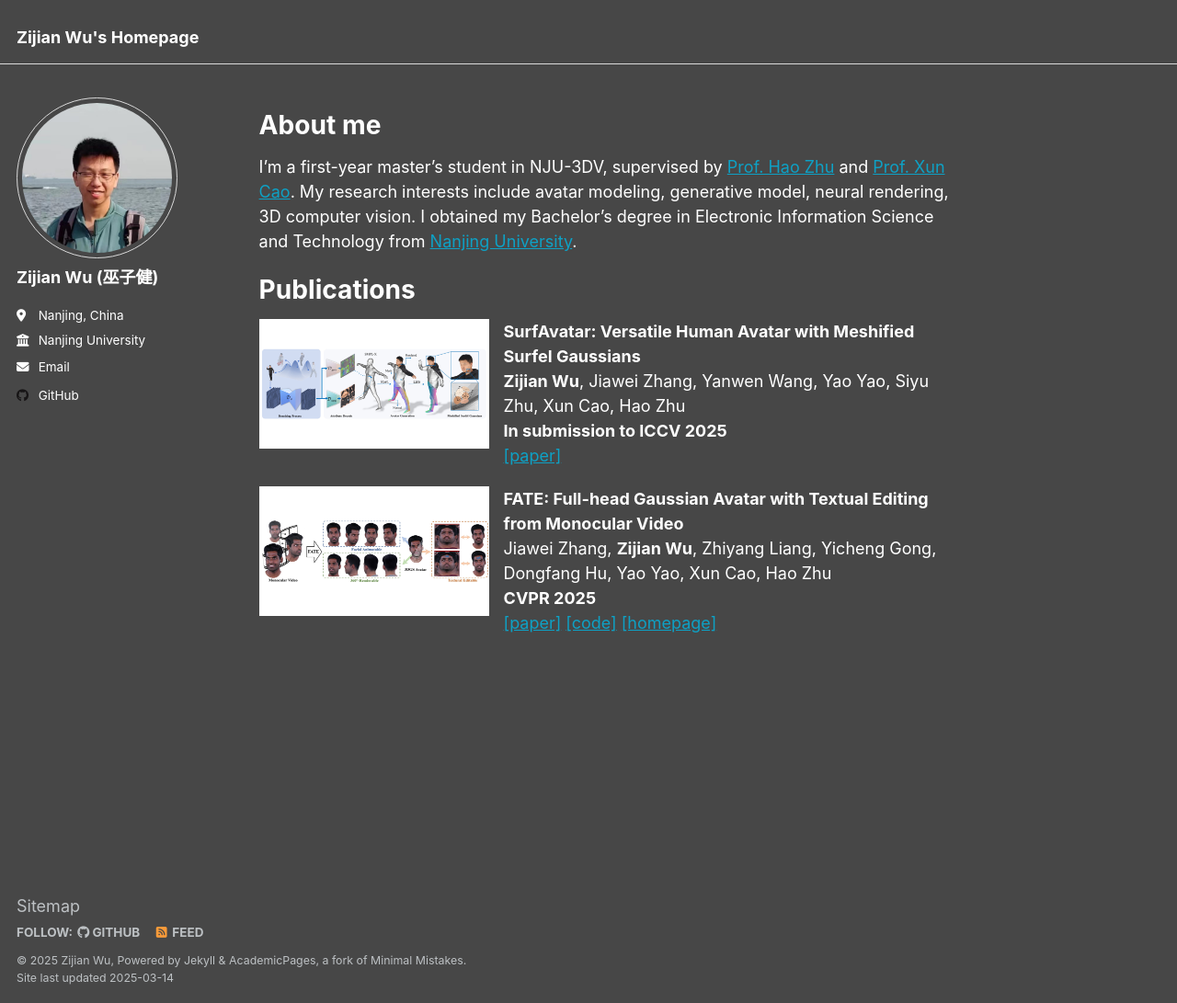
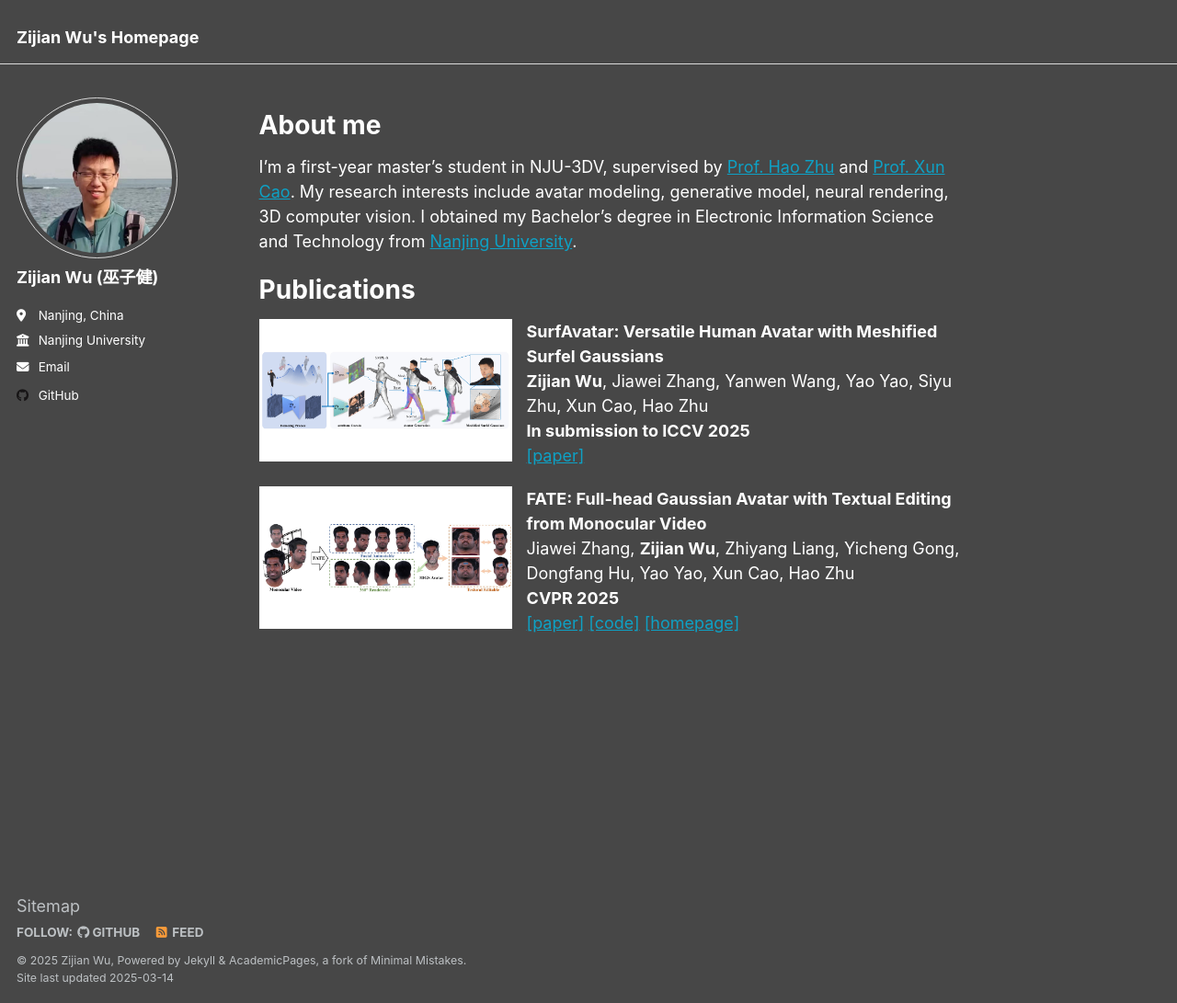
Before and after one commit to Zijian-Wu/Zijian-Wu.github.io, a Jekyll site: the page built from _pages/about.md, in a window 1280 px wide and 1091 px high. Shown: the whole window at 92% size. Built offline with Jekyll 4.4.1, drawn with Linux system fonts in a browser that asks for light colours.

Commit message:
update pubs teaser size

```diff
--- a/_pages/about.md
+++ b/_pages/about.md
@@ -16,7 +16,7 @@ Publications
 ======
 
 <div style="display: flex; align-items: flex-start; margin-bottom: 20px;">
-  <img src="../images/pubs_surfavatar.jpg" style="width: 250px; margin-right: 16px;" alt="Pub1" />
+  <img src="../images/pubs_surfavatar.jpg" style="width: 275px; margin-right: 16px;" alt="Pub1" />
   <div>
     <strong>SurfAvatar: Versatile Human Avatar with Meshified Surfel Gaussians</strong><br/>
     <strong>Zijian Wu</strong>, Jiawei Zhang, Yanwen Wang, Yao Yao, Siyu Zhu, Xun Cao, Hao Zhu<br/>
@@ -28,7 +28,7 @@ Publications
 </div>
 
 <div style="display: flex; align-items: flex-start; margin-bottom: 20px;">
-  <img src="../images/pubs_fate.jpg" style="width: 250px; margin-right: 16px;" alt="Pub2" />
+  <img src="../images/pubs_fate.jpg" style="width: 275px; margin-right: 16px;" alt="Pub2" />
   <div>
     <strong>FATE: Full-head Gaussian Avatar with Textual Editing from Monocular Video</strong><br/>
     Jiawei Zhang, <strong>Zijian Wu</strong>, Zhiyang Liang, Yicheng Gong, Dongfang Hu, Yao Yao, Xun Cao, Hao Zhu<br/>
```
